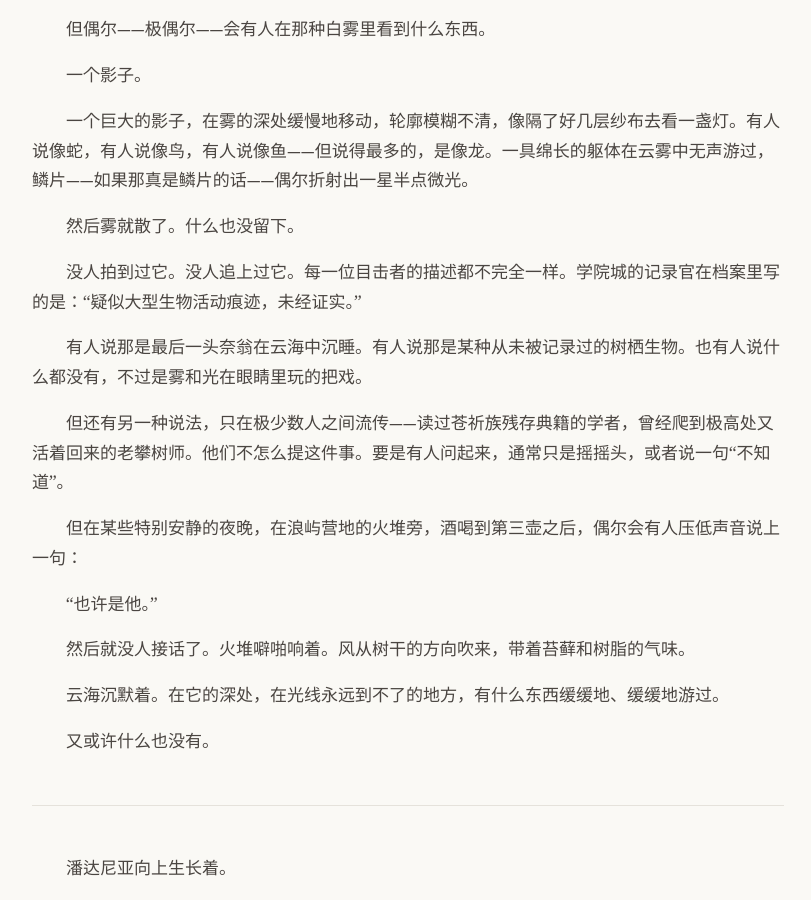
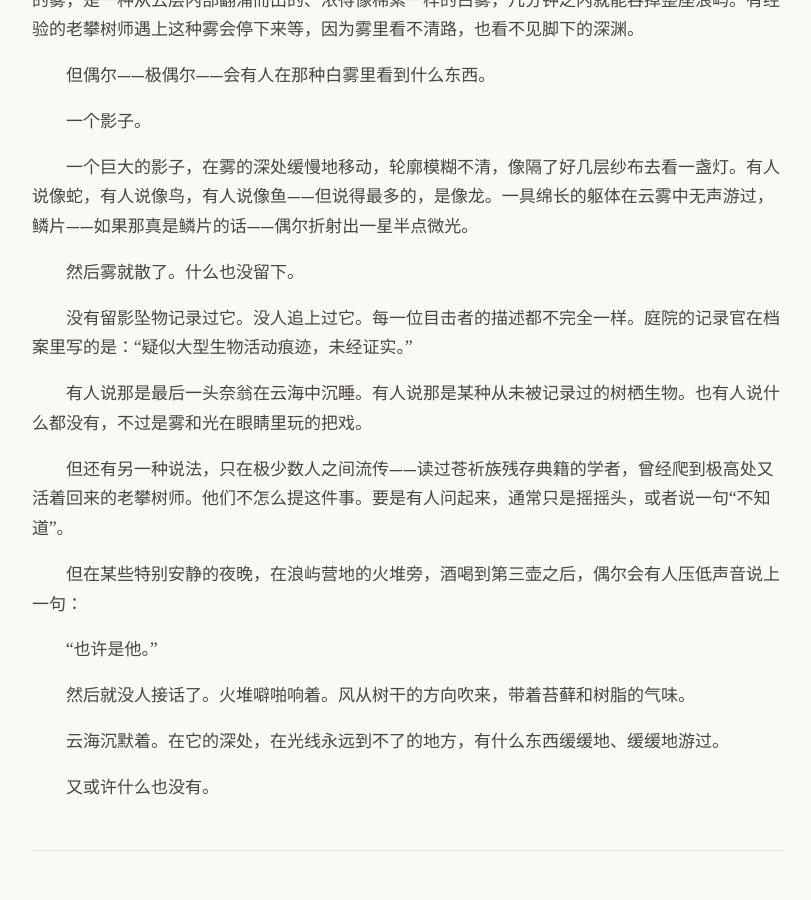
Before and after one commit to yihenc/yihenc.github.io, a Jekyll site: the page built from _posts/2026-03-13-尾声-潘达尼亚.md, in a window 1280 px wide and 900 px high, scrolled down 4164 px. Shown: the whole window, without its empty margins (232-1043 px from the left). Built offline with Jekyll 4.4.1, drawn with Linux system fonts in a browser that asks for light colours; nearby versions of some CDN libraries; some of the changed text lies outside the part shown.

Commit message:
Edit: 精校尾声并统一遗迹与记录术语

```diff
--- a/_posts/2026-03-13-尾声-潘达尼亚.md
+++ b/_posts/2026-03-13-尾声-潘达尼亚.md
@@ -73,6 +73,8 @@
 
 她弯腰钻出了通道。
 
+这样的古代庇护所曾散落在潘达尼亚的许多高度。人类早已忘记它们曾有共同的名字。
+
 洞穴不大。穹顶上嵌着一簇一簇的晶状矿石。她举起火把凑近看——矿石表面蒙了一层厚灰垢，里头的光早就灭了。大概以前是橘黄色的吧，她想，石头底色还留着那种暖调。但现在就是普通石头了。
 
 洞穴左侧有个浅池。
@@ -129,7 +131,7 @@
 
 然后雾就散了。什么也没留下。
 
-没人拍到过它。没人追上过它。每一位目击者的描述都不完全一样。学院城的记录官在档案里写的是：“疑似大型生物活动痕迹，未经证实。”
+没有留影坠物记录过它。没人追上过它。每一位目击者的描述都不完全一样。庭院的记录官在档案里写的是：“疑似大型生物活动痕迹，未经证实。”
 
 有人说那是最后一头奈翁在云海中沉睡。有人说那是某种从未被记录过的树栖生物。也有人说什么都没有，不过是雾和光在眼睛里玩的把戏。
 
```
